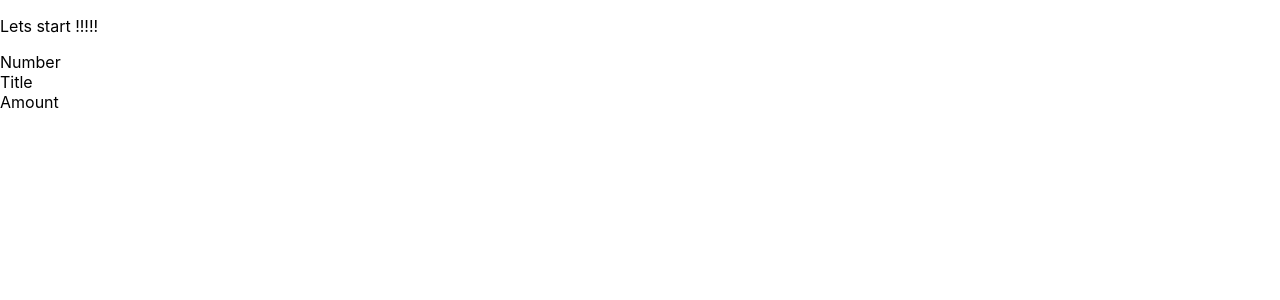
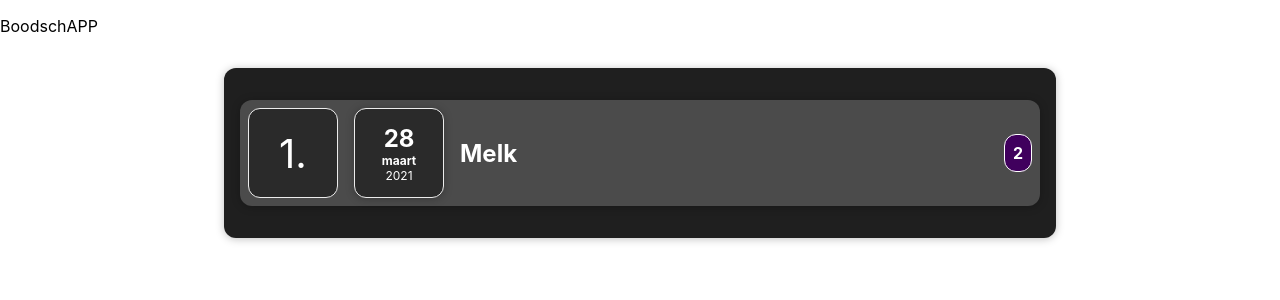
Before and after one commit to JJbings/BoodschApp, a React (Create React App) app: page / in a window 1280 px wide. Shown: the top 300 px of the page. Built offline with nearby package versions, Linux system fonts and the light colour scheme.

Commit message:
- added cards - added todo items

```diff
--- a/src/App.js
+++ b/src/App.js
@@ -1,14 +1,17 @@
-import TodoItem from './components/TodoItem'
+import ToDos from "./components/ToDos";
+function App() {
+  const toDoItems = [
+    { id: 1, name: "Melk", amount: 2, date: new Date(2021, 2, 28) },
+    { id: 2, name: "Apples", amount: 8, date: new Date(2021, 2, 28) },
+    { id: 3, name: "Brood", amount: 2, date: new Date(2021, 2, 28) },
+    { id: 4, name: "Jam", amount: 1, date: new Date(2021, 2, 28) },
+  ];
 
-function App() {
   return (
     <div className="App">
       <header className="App-header">
-
-        <p>
-          Lets start !!!!!
-        </p>
-        <TodoItem></TodoItem>
+        <p>BoodschAPP</p>
+        <ToDos items={toDoItems}></ToDos>
       </header>
     </div>
   );
--- /dev/null
+++ b/src/components/Card.css
@@ -0,0 +1,4 @@
+.card {
+  border-radius: 12px;
+  box-shadow: 0 1px 8px rgba(0, 0, 0, 0.25);
+}
--- /dev/null
+++ b/src/components/Card.js
@@ -0,0 +1,8 @@
+import React from "react";
+import "./Card.css";
+const Card = (props) => {
+  const classes = "card " + props.className;
+  return <div className={classes}>{props.children}</div>;
+};
+
+export default Card;
--- /dev/null
+++ b/src/components/ToDo.css
@@ -0,0 +1,7 @@
+.toDo {
+  padding: 1rem;
+  background-color: rgb(31, 31, 31);
+  margin: 2rem auto;
+  width: 50rem;
+  max-width: 95%;
+}
--- /dev/null
+++ b/src/components/ToDoItemDate.css
@@ -0,0 +1,26 @@
+.toDo-date {
+  display: flex;
+  flex-direction: column;
+  width: 5.5rem;
+  height: 5.5rem;
+  border: 1px solid #ececec;
+  background-color: #2a2a2a;
+  color: white;
+
+  align-items: center;
+  justify-content: center;
+}
+
+.toDo-date__month {
+  font-size: 0.75rem;
+  font-weight: bold;
+}
+
+.toDo-date__year {
+  font-size: 0.75rem;
+}
+
+.toDo-date__day {
+  font-size: 1.5rem;
+  font-weight: bold;
+}
--- /dev/null
+++ b/src/components/ToDoItemDate.js
@@ -0,0 +1,18 @@
+import React from "react";
+import "./ToDoItemDate.css";
+import Card from "./Card";
+const ToDoItemDate = (props) => {
+  const month = props.date.toLocaleString("nl-NL", { month: "long" });
+  const day = props.date.toLocaleString("en-US", { day: "2-digit" });
+  const year = props.date.getFullYear();
+
+  return (
+    <Card className="toDo-date">
+      <div className="toDo-date__day">{day}</div>
+      <div className="toDo-date__month">{month}</div>
+      <div className="toDo-date__year">{year}</div>
+    </Card>
+  );
+};
+
+export default ToDoItemDate;
--- /dev/null
+++ b/src/components/ToDos.js
@@ -0,0 +1,17 @@
+import React from "react";
+import TodoItem from "./TodoItem";
+import "./ToDo.css";
+import Card from "./Card";
+
+const ToDos = (props) => {
+  return (
+    <Card className="toDo">
+      <TodoItem
+        name={props.items[0].name}
+        amount={props.items[0].amount}
+        date={props.items[0].date}></TodoItem>
+    </Card>
+  );
+};
+
+export default ToDos;
--- /dev/null
+++ b/src/components/TodoItem.css
@@ -0,0 +1,67 @@
+.toDo-item {
+  display: flex;
+  justify-content: space-between;
+  align-items: center;
+
+  padding: 0.5rem;
+  margin: 1rem 0;
+
+  background-color: #4b4b4b;
+}
+.toDo-item__description {
+  display: flex;
+  flex-direction: column;
+  gap: 1rem;
+  align-items: flex-end;
+  flex-flow: column-reverse;
+  justify-content: flex-start;
+  flex: 1;
+}
+.toDo-item h2 {
+  color: #3a3a3a;
+  font-size: 1.5rem;
+  flex: 1;
+  margin: 0 1rem;
+  color: white;
+}
+.toDo-item__amount {
+  font-size: 1rem;
+  font-weight: bold;
+  color: white;
+  background-color: #40005d;
+  border: 1px solid white;
+  padding: 0.5rem;
+  border-radius: 12px;
+}
+.toDo-item-number {
+  margin-right: 1rem;
+  display: flex;
+  flex-direction: column;
+  width: 5.5rem;
+  height: 5.5rem;
+  border: 1px solid #ececec;
+  background-color: #2a2a2a;
+  color: white;
+  border-radius: 12px;
+  align-items: center;
+  justify-content: center;
+  font-size: 40px;
+  font-weight: 400;
+}
+@media (min-width: 580px) {
+  .toDo-item__description {
+    flex-direction: row;
+    align-items: center;
+    justify-content: flex-start;
+    flex: 1;
+  }
+
+  .expense-item__description h2 {
+    font-size: 1.25rem;
+  }
+
+  .expense-item__price {
+    font-size: 1.25rem;
+    padding: 0.5rem 1.5rem;
+  }
+}
--- a/src/components/TodoItem.js
+++ b/src/components/TodoItem.js
@@ -1,13 +1,17 @@
-import React from 'react'
+import React from "react";
+import "./TodoItem.css";
+import ToDoItemDate from "./ToDoItemDate";
+import Card from "./Card";
+const TodoItem = (props) => {
+  return (
+    <Card className="toDo-item">
+      <div className="toDo-item-number"> 1. </div>
+      <ToDoItemDate date={props.date}></ToDoItemDate>
 
-const TodoItem = () => {
-    return (
-        <div>
-        <div>Number</div>
-           <div>Title</div>
-           <div>Amount</div>
-        </div>
-    )
-}
+      <h2 className="toDo-item__description">{props.name}</h2>
+      <div className="toDo-item__amount"> {props.amount}</div>
+    </Card>
+  );
+};
 
-export default TodoItem
+export default TodoItem;
```
